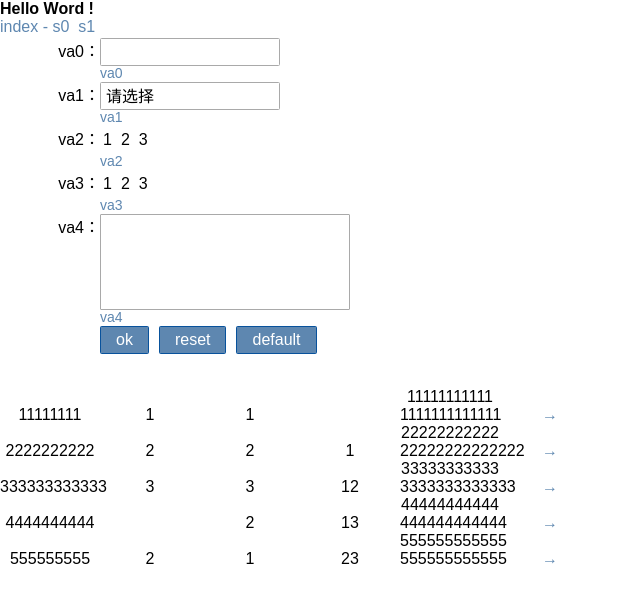
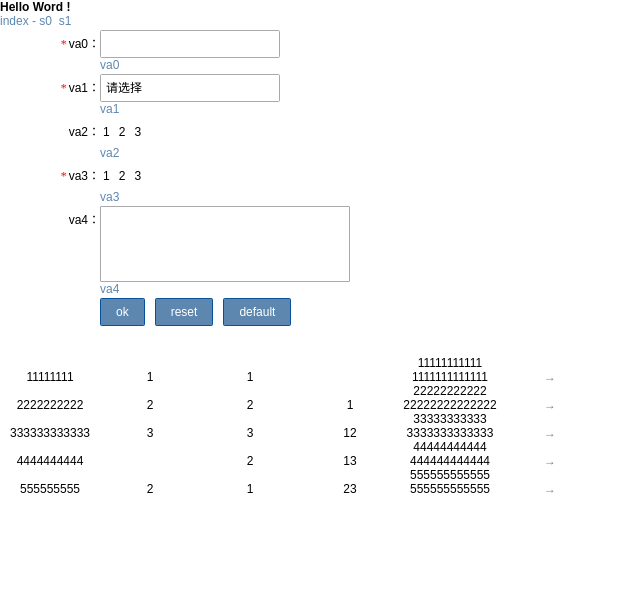
Before and after one commit to Aylein/moz_w_Ao, a React app: page / in a window 1280 px wide. Shown: the top 602 px of the page, without its empty margins (0-640 px from the left). Built offline with nearby package versions, Linux system fonts and the light colour scheme.

Commit message:
同步验证

```diff
--- a/src/pages/s0.js
+++ b/src/pages/s0.js
@@ -2,28 +2,47 @@ import React from "react";
 import {Form} from "../plugs";
 
 import "../styles/index.less";
+const validate = new Form.Valid();
 
 class Index extends React.Component{
     constructor(){
         super();
         this.state = {
             columns: {
-                va0: {type: "text", title: "va0", input: {className: "w18", value: "", name: "va0"}, msg: "va0"},
+                va0: {type: "text", title: "va0", input: {className: "w18", value: "", name: "va0"}, validation: [
+                    {type: "notEmpty", msg: "请填写v0"}
+                ], msg: "va0", required: true},
                 va1: {type: "select", title: "va1", input: {className: "w18", value: "", name: "va1", list: [
                     {value: 1, text: "1"},
                     {value: 2, text: "2"},
                     {value: 3, text: "3"}
-                ]}, msg: "va1"},
+                ]}, validation: [
+                    {type: "notEmpty", msg: "请选择va1"}
+                ], msg: "va1", required: true},
                 va2: {type: "radio", title: "va2", input: {value: "", name: "va2", list: [
                     {value: 1, text: "1"},
                     {value: 2, text: "2"},
                     {value: 3, text: "3"}
-                ]}, msg: "va2"},
+                ]}, validation: [
+                    {fn: async (va) => {
+                        console.log(va);
+                        let res = {validRes: true, validMsg: ""};
+                        // await new Promise(resolve => {
+                        //     setTimeout(() => {
+                        //         resolve({validRes: false, validMsg: "something wrong"});
+                        //     }, 4000);
+                        // }).then((json) => { console.log(res, json); });
+                        return res;
+                    }},
+                    {fn: () => { console.log(2); return {validRes: true, validMsg: ""}; }}
+                ], msg: "va2"},
                 va3: {type: "checkbox", title: "va3", input: {value: [], name: "va3", list: [
                     {value: 1, text: "1"},
                     {value: 2, text: "2"},
                     {value: 3, text: "3"}
-                ]}, msg: "va3"},
+                ]}, validation: [
+                    {type: "notEmpty", msg: "请选择va3"}
+                ], msg: "va3", required: true},
                 va4: {type: "textarea", title: "va4", input: {className: "w25", value: "", name: "va4"}, msg: "va4"}
             },
             selectedId: ""
@@ -38,6 +57,9 @@ class Index extends React.Component{
         ];
 
         this.onChang = this.onChang.bind(this);
+        this.onValid = this.onValid.bind(this);
+        this.onSubmit = this.onSubmit.bind(this);
+        this.onReset = this.onReset.bind(this);
         this.onUpdate = this.onUpdate.bind(this);
         this.makeForm = this.makeForm.bind(this);
     }
@@ -45,18 +67,12 @@ class Index extends React.Component{
     render(){
         let comp = [];
         for(let key in  this.state.columns){
-            comp.push(<Form.Item key={key} {...this.state.columns[key]} fnChange={this.onChang}/>)
+            comp.push(<Form.Item key={key} {...this.state.columns[key]} fnChange={this.onChang} fnValid={this.onValid}/>)
         }
         return <div>
             <Form
-                fnSubmit={() => {
-                    let obj = {};
-                    for(let field in this.state.columns){
-                        obj[field] = this.state.columns[field].input.value;
-                    }
-                    console.log(obj);
-                }}
-                fnReset={() => { this.onUpdate(this.state.selectedId); }}
+                fnSubmit={this.onSubmit}
+                fnReset={this.onReset}
             >
                 {comp}
                 <Form.Item.T>
@@ -79,8 +95,52 @@ class Index extends React.Component{
 
     onChang(va){
         let obj = {}, input = Object.assign({}, this.state.columns[va.name].input, {value: va.value});
-        obj[va.name] = Object.assign({}, this.state.columns[va.name], {input: input});
+        obj[va.name] = Object.assign({}, this.state.columns[va.name], {input: input}, va.res ? va.res : {});
         this.setState({columns: Object.assign({}, this.state.columns, obj)});
+    }
+
+    onValid(va){
+        let obj = {};
+        obj[va.name] = Object.assign({}, this.state.columns[va.name], va.res);
+        this.setState({columns: Object.assign({}, this.state.columns, obj)});
+    }
+
+    onFormValid(){
+        let res = {};
+        for(let field in this.state.columns){
+            let o = this.state.columns[field];
+            if(o.validation) this.state.columns[field] = Object.assign({}, o, validate.valid(o.validation, {name: field, value: o.input.value}).res);
+        }
+        this.setState({columns: this.state.columns});
+    }
+
+    getValidFormValue(){
+        let res = {};
+        for(let field in this.state.columns){
+            let o = this.state.columns[field];
+            res[field] = {name: o.input.name, value: o.input.value, validRes: o.validRes}
+        }
+        return res;
+    }
+
+    checkValid(obj){
+        obj = obj || this.getValidFormValue();
+        let res = true;
+        for(let field in obj){
+            let o = obj[field];
+            if(o.validRes === "validating") return o.validRes;
+            res = !res ? res : (o.validRes === false ? o.validRes : true);
+        }
+        return res;
+    }
+
+    onSubmit(){
+        this.onFormValid();
+        console.log(this.checkValid())
+    }
+
+    onReset(){
+        this.onUpdate(this.state.selectedId);
     }
 
     onUpdate(id){
@@ -93,7 +153,7 @@ class Index extends React.Component{
     makeForm(va){
         for(let field in this.state.columns){
             let input = Object.assign({}, this.state.columns[field].input, {value: va && va[field] ? va[field] : ""});
-            let obj = Object.assign({}, this.state.columns[field], {input: input});
+            let obj = Object.assign({}, this.state.columns[field], {input: input}, {validRes: true, validMsg: ""});
             this.state.columns[field] = Object.assign({}, this.state.columns[field], obj);
         }
         this.setState({columns: this.state.columns});
--- a/src/plugs/may_form/checkbox.js
+++ b/src/plugs/may_form/checkbox.js
@@ -11,7 +11,7 @@ class CheckBoxList extends React.Component{
     }
 
     render(){
-        return <label className={"may_form_checkbox_list " + this.props.className}>
+        return <label className={"may_form_checkbox_list" + (this.props.className ? " " + this.props.className : "")}>
             {this.props.list.map((va, i) =>
                 <CheckBox
                     key={i}
@@ -66,7 +66,7 @@ class CheckBox extends React.Component{
     render(){
         let checked = this.isChecked();
         return <label className={"may_form_checkbox" + (this.props.disabled ? " disabled" : "")} onClick={this.onClick}>
-            <font className={"fa " + (checked ? "fa-check-square" : "fa-square")}/>{this.props.text}
+            <font className={"fa" + (checked ? " fa-check-square" : " fa-square")}/>{this.props.text}
         </label>;
     }
 
--- a/src/plugs/may_form/form.js
+++ b/src/plugs/may_form/form.js
@@ -8,7 +8,7 @@ class Form extends React.Component{
     }
 
     render(){
-        return <form className={"may_form_form " + this.props.className} onSubmit={this.onSubmit} onReset={this.onReset}>
+        return <form className={"may_form_form" + (this.props.className ? " " + this.props.className : "")} onSubmit={this.onSubmit} onReset={this.onReset}>
             {this.props.children}
         </form>
     }
--- a/src/plugs/may_form/index.js
+++ b/src/plugs/may_form/index.js
@@ -8,6 +8,7 @@ import Text from "./text";
 import Select from "./select";
 import Item from "./item";
 import Textarea from "./textarea";
+import Valid from "./valid";
 
 class Index extends React.Component{
     render(){
@@ -33,5 +34,6 @@ Form.Text = Text;
 Form.Select = Select;
 Form.Textarea = Textarea;
 Form.Item = Item;
+Form.Valid = Valid;
 
 export default Form;
--- a/src/plugs/may_form/item.js
+++ b/src/plugs/may_form/item.js
@@ -8,20 +8,32 @@ import Text from "./text";
 import Select from "./select";
 import Textarea from "./textarea";
 
+import Valid from "./valid";
+const validate = new Valid();
+
 class Item extends React.Component{
     constructor(){
         super();
         this.makeRender = this.makeRender.bind(this);
         this.onChange = this.onChange.bind(this);
+
+        this.validT = undefined;
     }
 
     render(){
         return <div className="may_form_item">
-            <label className="may_form_item_title">{this.props.title ? this.props.title + "：" : ""}</label>
-            <span className="may_form_input">{this.props.render && typeof this.props.render == "function" ? this.props.render() : this.makeRender(this.props.input)}</span>
+            <label className="may_form_item_title">
+                {this.props.required ? <font className="may_form_item_title_required">*</font> : undefined}
+                {this.props.title ? this.props.title + "：" : ""}
+            </label>
+            <span className={"may_form_input" + (this.props.validRes === true ? " valid" : (this.props.validRes ? " validating" : " unvalid"))}>
+                {this.props.render && typeof this.props.render == "function" ? this.props.render() : this.makeRender(this.props.input)}
+            </span>
             <label className="cb"/>
             <label className="may_form_item_validblank"></label>
-            <label className={"may_form_validres " + (this.props.validRes ? "valid" : "unvalid")}>{this.props.validRes ? this.props.msg : this.props.validMsg}</label>
+            <label className={"may_form_validres" + (this.props.validRes === true ? " valid" : (this.props.validRes ? " validating" : " unvalid"))}>
+                {this.props.validRes == "validating" ? "验证中" : this.props.validMsg || this.props.msg}
+            </label>
             <label className="cb"/>
         </div>;
     }
@@ -38,7 +50,20 @@ class Item extends React.Component{
     }
 
     onChange(va){
+        if(this.props.validation){
+            if(this.validT){
+                clearTimeout(this.validT);
+            }
+            this.validT = setTimeout(() => {
+                this.onValid(va, this.props.validation);
+            }, 1000);
+            va.res = {validRes: "validating"};
+        }
         if(this.props.fnChange && typeof this.props.fnChange == "function") this.props.fnChange(va);
+    }
+
+    onValid(va, valid){
+        if(this.props.fnValid && typeof this.props.fnValid == "function") this.props.fnValid(validate.valid(valid, va));
     }
 }
 
@@ -50,7 +75,9 @@ Item.defaultProps = {
     validRes: true,
     validMsg: "",
 
-    render: null
+    render: null,
+    fnChange: null,
+    fnValid: null
 };
 
 class T extends React.Component{
--- a/src/plugs/may_form/radio.js
+++ b/src/plugs/may_form/radio.js
@@ -11,7 +11,7 @@ class RadioList extends React.Component{
     }
 
     render(){
-        return <label className={"may_form_radio_list " + this.props.className}>
+        return <label className={"may_form_radio_list" + (this.props.className ? " " + this.props.className : "")}>
             {this.props.list.map((va, i) =>
                 <Radio
                     key={i}
@@ -70,7 +70,7 @@ class Radio extends React.Component{
     render(){
         let checked = this.isChecked();
         return <label className={"may_form_radio" + (this.props.disabled ? " disabled" : "")} onClick={this.onClick}>
-            <font className={"fa " + (checked ? "fa-dot-circle-o" : "fa-circle")}/>{this.props.text}
+            <font className={"fa" + (checked ? " fa-dot-circle-o" : " fa-circle")}/>{this.props.text}
         </label>;
     }
 
--- a/src/plugs/may_form/styles/style.less
+++ b/src/plugs/may_form/styles/style.less
@@ -16,16 +16,27 @@
         text-align: right;
         line-height: @input_height;
         height: @input_height;
+        .may_form_item_title_required {
+            color: #ea1000;
+            font-family: SimSun;
+            display: inline-block;
+            margin-right: 0.2rem;
+        }
     }
     .may_form_input {
         float: left;
         //height: @input_height;
     }
+    .may_form_input.unvalid {
+        .may_form_text input { border-color: #ea1000; }
+        .may_form_select span { border-color: #ea1000; }
+        .may_form_textarea textarea { border-color: #ea1000; }
+    }
     .may_form_item_validblank, .may_form_validres {
         float: left;
         height: 1.4rem;
         line-height: 1.4rem;
-        font-size: 1.4rem;
+        //font-size: 1.4rem;
     }
     .may_form_item_validblank {
         width: 10rem;
@@ -33,6 +44,7 @@
     }
     .may_form_validres.unvalid { color: #ea1000; }
     .may_form_validres.valid { color: @font_color; }
+    .may_form_validres.validating { color: #ff9800; }
     .cb {
         clear: both;
         display: block;
@@ -66,7 +78,7 @@
     textarea {
         resize: none;
         padding: 0.2rem 0.5rem;
-        border: 0.1rem solid #a9a9a9;
+        border: 0.1rem solid @border_color;
         border-radius: 0.1rem;
         float: left;
     }
@@ -201,7 +213,8 @@
         font-size: 1rem;
     }
 }
-.may_form_textarea::after, .may_form_item::after, .may_form_select::after, .may_form_text::after, .may_form_button::after {
+.may_form_textarea:after, .may_form_item:after, .may_form_select:after, .may_form_text:after, .may_form_button:after {
+    content: "";
     clear: both;
     display: block;
 }
--- a/src/plugs/may_form/valid.js
+++ b/src/plugs/may_form/valid.js
@@ -12,18 +12,18 @@ const floatRegExp = num => new window.RegExp("\\.\\d{" + num.toString() + "}");
  * 验证类 基类 用于提供通用的验证方法
  */
 export default class FormValid{
-    valid(validation, value){
-        value = this.trim(value);
-        if(typeof validation == "function") return validation(value);
+    valid(validation, obj){
+        let value = this.trim(obj.value);
+        if(typeof validation == "function") return validation(va);
         let len = value.length;
         if(Array.isArray(validation)){
             for(let i = 0, z = validation.length; i < z; i++){
                 let va = Object.assign({}, validObject, validation[i]), res = va.type !== undefined && this[va.type] !== undefined ? this[va.type](value, va.valid, va.op) : true;
-                if(!res) return {res: false, value: value, msg: va.msg};
-                if(va.fn && typeof va.fn == "function" && (res = va.fn(value)) && !res.res) return res;
+                if(!res) return Object.assign({}, obj, {res: {validRes: false, validMsg: va.msg}});
+                if(va.fn && typeof va.fn == "function" && (res = va.fn(obj)) && !res.res){ console.log(res); return Object.assign({}, obj, {res: res}); }
             }
         }
-        return {res: true, value: value, msg: ""};
+        return Object.assign({}, obj, {res: {validRes: true, validMsg: ""}});
     }
     charLength(val, typeLen = 3){
         var l = 0;
--- a/src/styles/index.less
+++ b/src/styles/index.less
@@ -1,9 +1,10 @@
 @disabled_color: #f1f1f1;
 @input_height: 1.7rem;
 @main_font_color: #5e87b0;
+@font_size: 1.2rem;
 ::-ms-clear, ::-ms-reveal{display: none;}
 html, body {width: 100%; font-size: 62.5%; }
-* {margin: 0; padding: 0; font-size: 1.6rem; outline: none; box-sizing: border-box; list-style: none; font-family: "Microsoft Yahei", sans-serif;}
+* {margin: 0; padding: 0; font-size: @font_size; outline: none; box-sizing: border-box; list-style: none; font-family: "Microsoft Yahei", sans-serif;}
 *:disabled {background-color: @disabled_color}
 a, a:hover, a:active, a:visited {color: @main_font_color; text-decoration: none;}
 a:hover {text-decoration: underline;}
--- a/webpack.config.js
+++ b/webpack.config.js
@@ -4,8 +4,6 @@ var html = require("html-webpack-plugin");
 var es3ifyPlugin = require("es3ify-webpack-plugin");
 var extractTextPlugin = require("extract-text-webpack-plugin");
 var copyWebpackPlugin = require("copy-webpack-plugin");
-
-;
 
 module.exports = {
     devtool: "cheap-module-source-map",
@@ -25,7 +23,7 @@ module.exports = {
                 NODE_ENV: JSON.stringify("production")
             }
         }),
-        new es3ifyPlugin(), //修复 default 在 ie8 的兼容问题 //插件有错需要修改
+        //new es3ifyPlugin(), //修复 default 在 ie8 的兼容问题 //插件有错需要修改
         new webpack.optimize.OccurenceOrderPlugin(),
         new webpack.optimize.CommonsChunkPlugin({name: ["es6", "react"], minChunks: Infinity}),
         new webpack.DefinePlugin({"process.env": {"NODE_ENV": "production"}}),
@@ -41,7 +39,7 @@ module.exports = {
                 loader: "babel-loader",
                 exclude: /node_modules/,
                 query: {
-                    presets: [["es2015", {"loose": true}], "stage-0", "react"], //jsx es5 loader //loose 用于解决继承类 state props 丢失的问题
+                    presets: [["es2015", {"loose": true}], "stage-0", "react"], //jsx es6 loader //loose 用于解决继承类 state props 丢失的问题
                     plugins: [
                         "transform-runtime",
                         "transform-object-assign", //Object.assign 支持
```
Also changed, not shown: package.json (+4 -4 lines).
